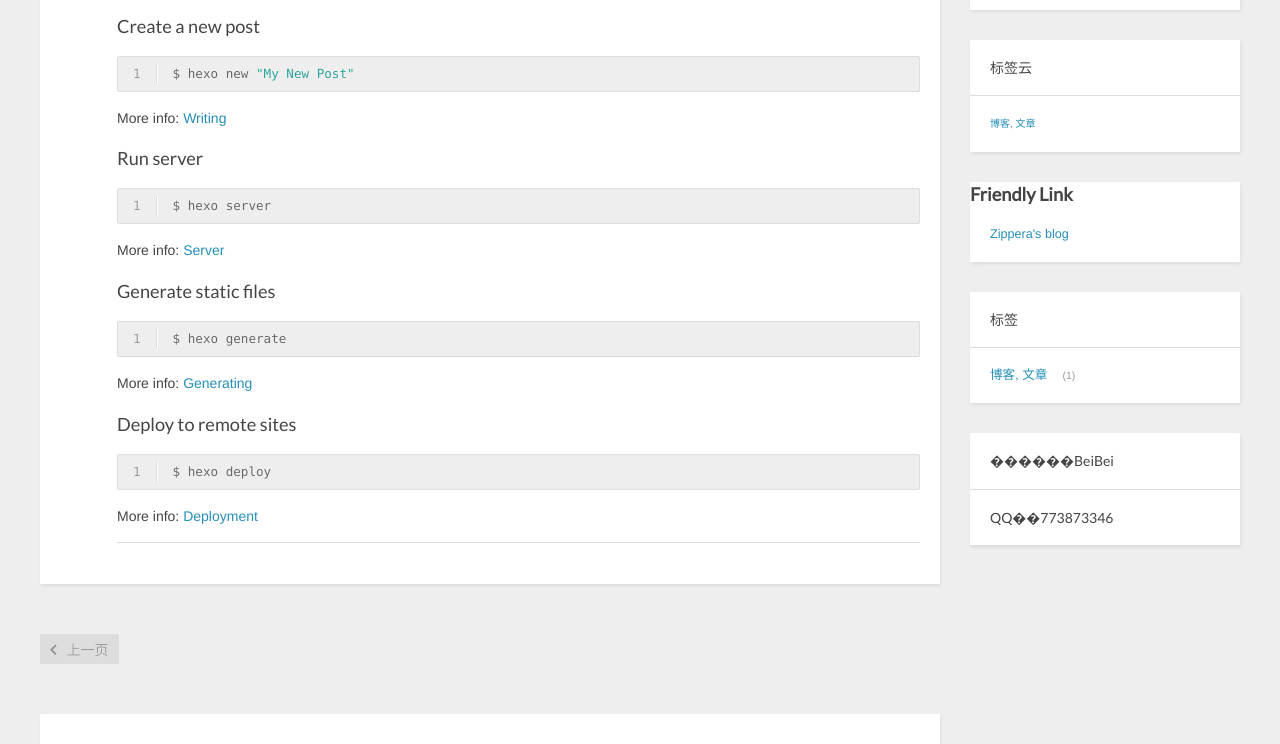
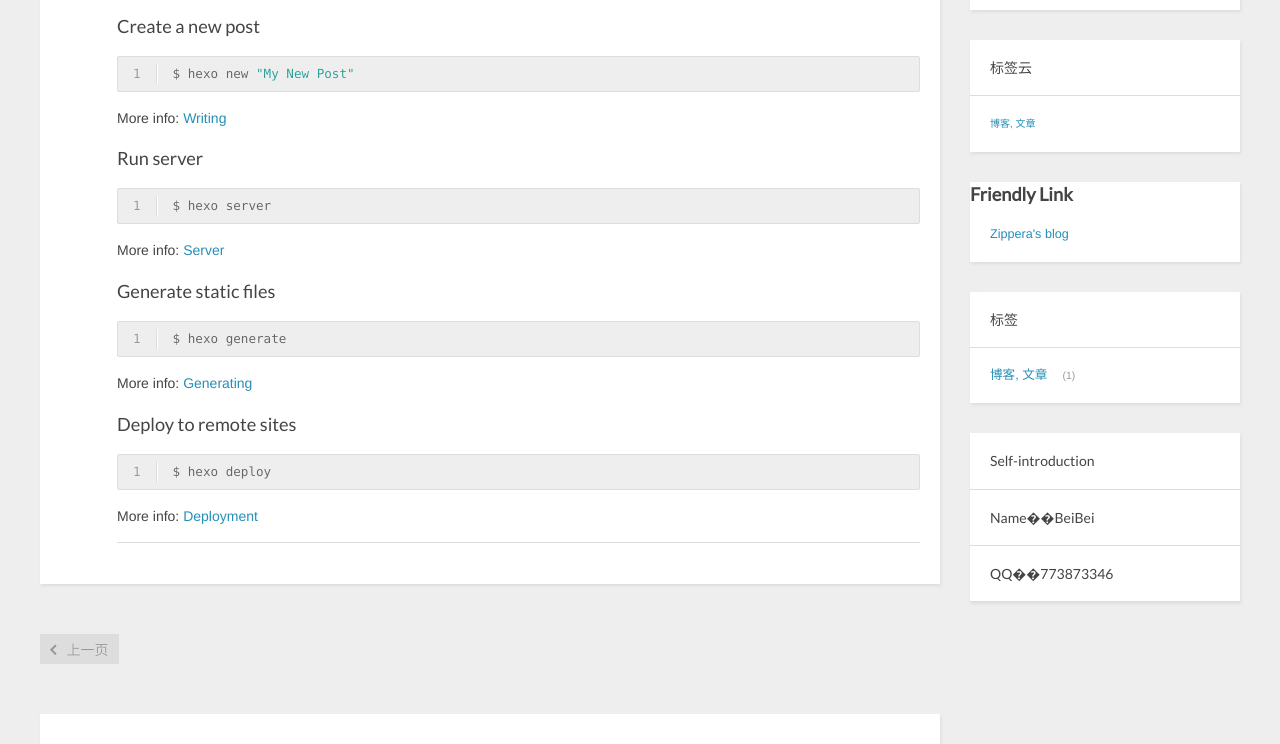
Before and after one commit to beibeirory/beibeirory.github.io, a plain HTML site: page 2015/07/25/hello-world/index.html in a window 1280 px wide. Shown: the part 353-1097 px from the top of the page. Drawn offline with nearby package versions, Linux system fonts and the light colour scheme; a script that the page names is missing.

Commit message:
Site updated: 2015-07-30 16:13:04

```diff
--- a/2015/07/25/hello-world/index.html
+++ b/2015/07/25/hello-world/index.html
@@ -172,7 +172,8 @@
 
 
   <div class="widget tag">
-	<h3 class="title">������BeiBei</h3>
+	<h3 class="title">Self-introduction</h3>
+	<h3 class="title">Name��BeiBei</h3>
 	<h3 class="title">QQ��773873346</h3>
 </div>
 
```
Also changed, not shown: 2015/07/27/my-new-post/index.html (+2 -1 lines), 2015/07/28/Markdown常用语法/index.html (+2 -1 lines), 404.html (+2 -1 lines), archives/2015/07/index.html (+2 -1 lines), archives/2015/index.html (+2 -1 lines), archives/index.html (+2 -1 lines), categories/blog/index.html (+2 -1 lines), categories/markdown/index.html (+2 -1 lines), index.html (+2 -1 lines), tags/博客-文章/index.html (+2 -1 lines).
